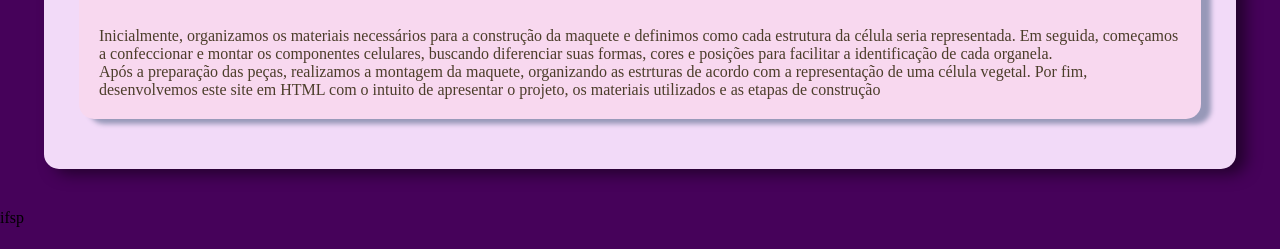
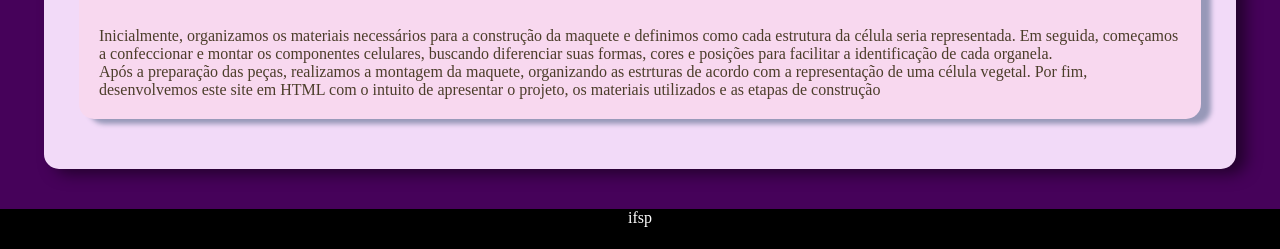
Before and after one commit to aninhabassani2010-boop/Celula, a plain HTML site: page index.html in a window 1280 px wide. Shown: the part 1717-1966 px from the top of the page. Before the commit the page ends 1944 px from the top, so only its background shows below. Drawn offline with Linux system fonts and the light colour scheme.

Commit message:
Refactor CSS styles and add footer

```diff
--- a/style.css
+++ b/style.css
@@ -1,6 +1,14 @@
 a{
     padding-right:2vh;
     color:white;
+}
+
+footer{
+    width:100%;
+    height: 5vh;
+    background-color:black;
+    color:white;
+    text-align:center;
 }
 
 /* CONFIGURAÇÕES GERAIS */
```
